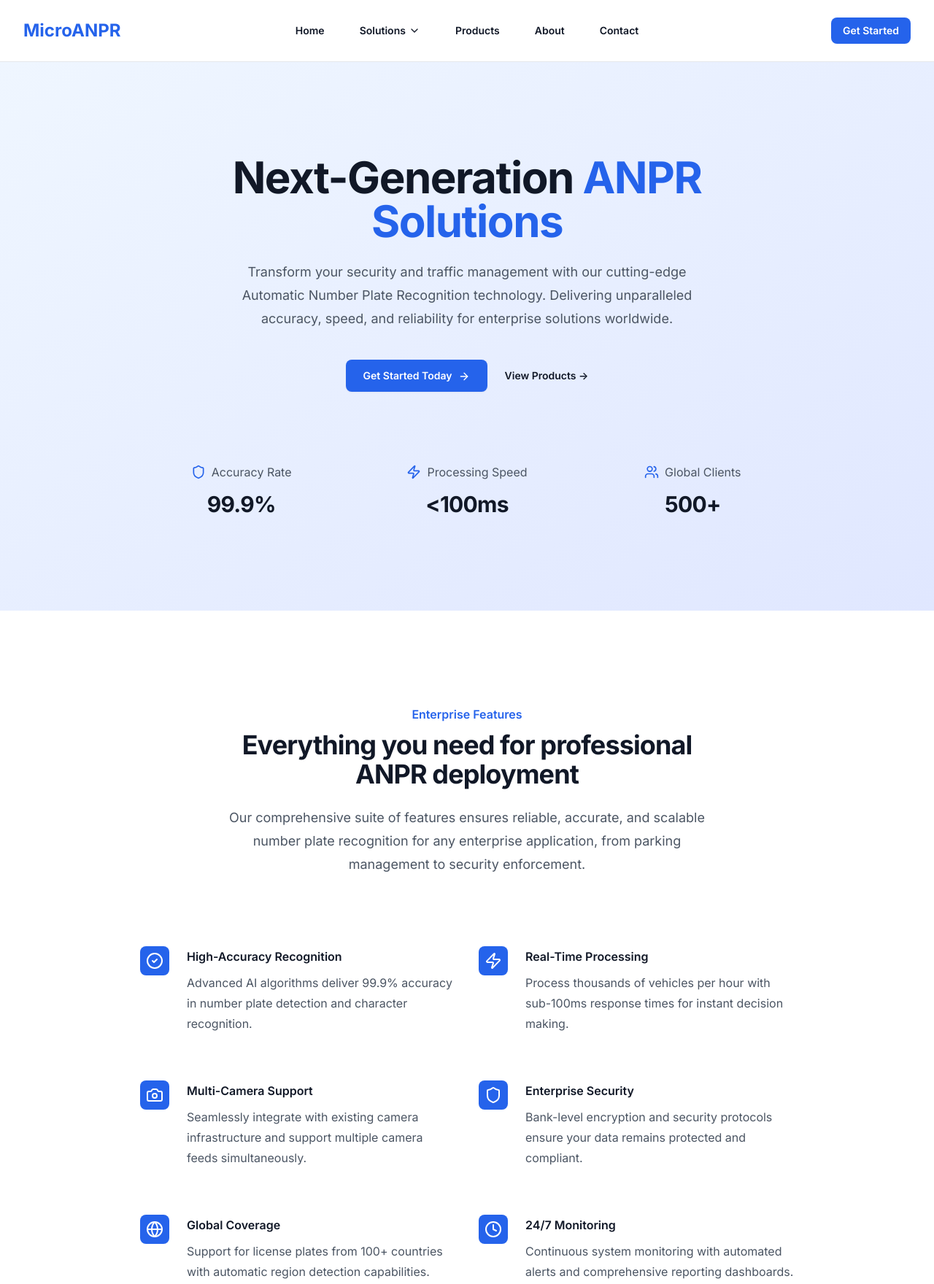
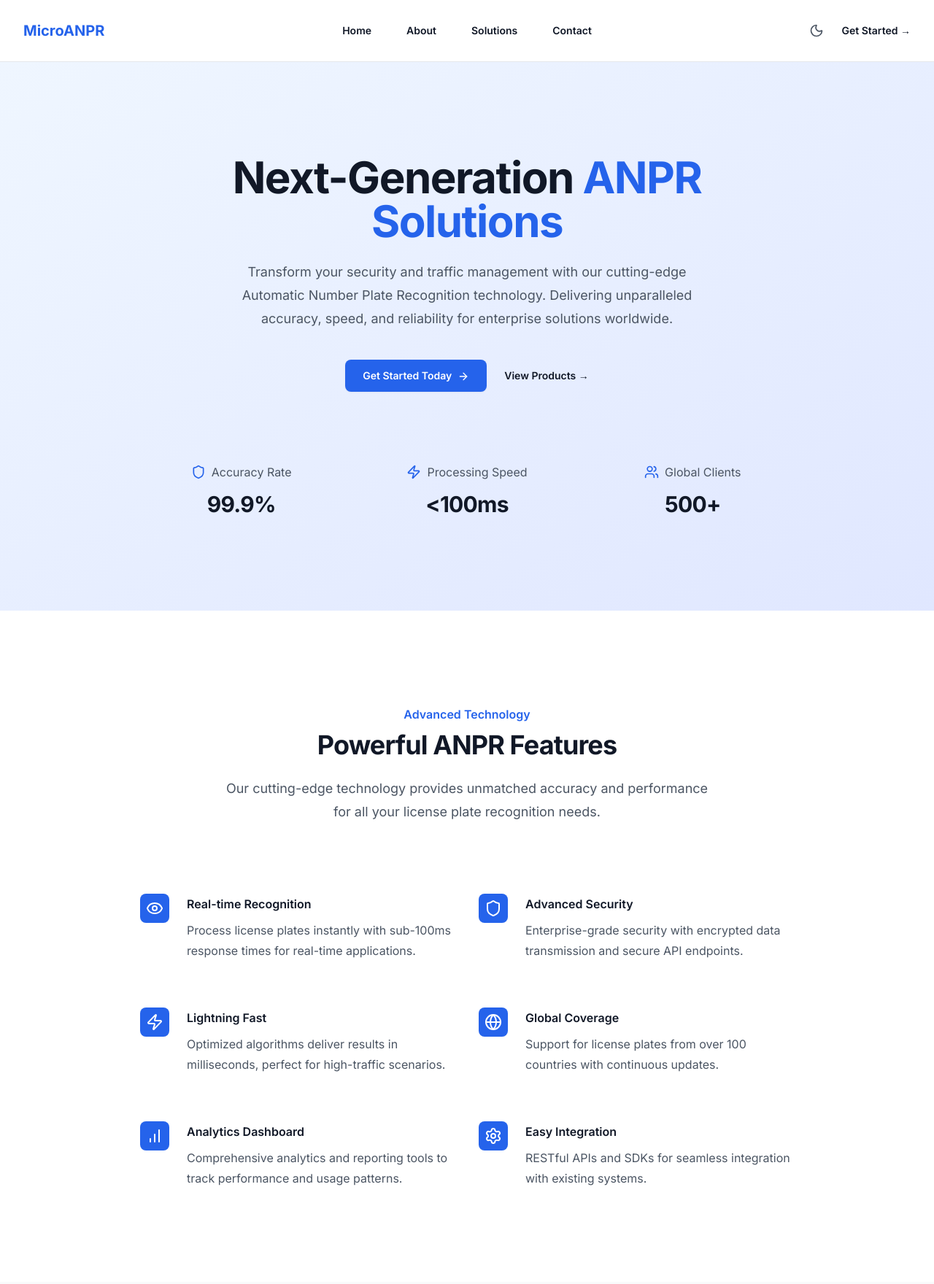
Before and after one commit to micrometre/microanpr-site, an Astro site: page / in a window 1280 px wide. Shown: the top 1760 px of the page at 73% size. Built offline with nearby package versions, Linux system fonts and the light colour scheme; Astro itself is replaced by a stand-in of ours.

Commit message:
sorted darkmode

```diff
--- a/src/components/Features.jsx
+++ b/src/components/Features.jsx
@@ -1,97 +1,90 @@
-import {
-  Camera,
-  Shield,
-  Zap,
-  Globe,
-  Settings,
-  Database,
-  Clock,
-  CheckCircle2
-} from 'lucide-react'
+import { Eye, Shield, Zap, Globe, BarChart, Settings } from 'lucide-react'
 import { motion } from 'framer-motion'
 
 const features = [
   {
-    name: 'High-Accuracy Recognition',
-    description: 'Advanced AI algorithms deliver 99.9% accuracy in number plate detection and character recognition.',
-    icon: CheckCircle2,
+    name: 'Real-time Recognition',
+    description: 'Process license plates instantly with sub-100ms response times for real-time applications.',
+    icon: Eye,
   },
   {
-    name: 'Real-Time Processing',
-    description: 'Process thousands of vehicles per hour with sub-100ms response times for instant decision making.',
+    name: 'Advanced Security',
+    description: 'Enterprise-grade security with encrypted data transmission and secure API endpoints.',
+    icon: Shield,
+  },
+  {
+    name: 'Lightning Fast',
+    description: 'Optimized algorithms deliver results in milliseconds, perfect for high-traffic scenarios.',
     icon: Zap,
   },
   {
-    name: 'Multi-Camera Support',
-    description: 'Seamlessly integrate with existing camera infrastructure and support multiple camera feeds simultaneously.',
-    icon: Camera,
-  },
-  {
-    name: 'Enterprise Security',
-    description: 'Bank-level encryption and security protocols ensure your data remains protected and compliant.',
-    icon: Shield,
-  },
-  {
     name: 'Global Coverage',
-    description: 'Support for license plates from 100+ countries with automatic region detection capabilities.',
+    description: 'Support for license plates from over 100 countries with continuous updates.',
     icon: Globe,
   },
   {
-    name: '24/7 Monitoring',
-    description: 'Continuous system monitoring with automated alerts and comprehensive reporting dashboards.',
-    icon: Clock,
+    name: 'Analytics Dashboard',
+    description: 'Comprehensive analytics and reporting tools to track performance and usage patterns.',
+    icon: BarChart,
   },
   {
     name: 'Easy Integration',
-    description: 'RESTful APIs and SDKs make integration with existing systems quick and straightforward.',
+    description: 'RESTful APIs and SDKs for seamless integration with existing systems.',
     icon: Settings,
-  },
-  {
-    name: 'Scalable Database',
-    description: 'Cloud-native architecture scales automatically to handle millions of plate recognition events.',
-    icon: Database,
   },
 ]
 
 export default function Features() {
   return (
-    <section className="py-24 sm:py-32 bg-white">
+    <section className="py-24 sm:py-32 bg-white dark:bg-gray-900">
       <div className="mx-auto max-w-7xl px-6 lg:px-8">
-        <motion.div
-          initial={{ opacity: 0, y: 30 }}
-          whileInView={{ opacity: 1, y: 0 }}
-          transition={{ duration: 0.8 }}
-          viewport={{ once: true }}
-          className="mx-auto max-w-2xl lg:text-center"
-        >
-          <h2 className="text-base font-semibold leading-7 text-blue-600">Enterprise Features</h2>
-          <p className="mt-2 text-3xl font-bold tracking-tight text-gray-900 sm:text-4xl">
-            Everything you need for professional ANPR deployment
-          </p>
-          <p className="mt-6 text-lg leading-8 text-gray-600">
-            Our comprehensive suite of features ensures reliable, accurate, and scalable number plate recognition
-            for any enterprise application, from parking management to security enforcement.
-          </p>
-        </motion.div>
-
+        <div className="mx-auto max-w-2xl text-center">
+          <motion.h2
+            initial={{ opacity: 0, y: 20 }}
+            whileInView={{ opacity: 1, y: 0 }}
+            transition={{ duration: 0.6 }}
+            viewport={{ once: true }}
+            className="text-base font-semibold leading-7 text-primary-600 dark:text-primary-400"
+          >
+            Advanced Technology
+          </motion.h2>
+          <motion.p
+            initial={{ opacity: 0, y: 20 }}
+            whileInView={{ opacity: 1, y: 0 }}
+            transition={{ duration: 0.6, delay: 0.1 }}
+            viewport={{ once: true }}
+            className="mt-2 text-3xl font-bold tracking-tight text-gray-900 dark:text-white sm:text-4xl"
+          >
+            Powerful ANPR Features
+          </motion.p>
+          <motion.p
+            initial={{ opacity: 0, y: 20 }}
+            whileInView={{ opacity: 1, y: 0 }}
+            transition={{ duration: 0.6, delay: 0.2 }}
+            viewport={{ once: true }}
+            className="mt-6 text-lg leading-8 text-gray-600 dark:text-gray-300"
+          >
+            Our cutting-edge technology provides unmatched accuracy and performance for all your license plate recognition needs.
+          </motion.p>
+        </div>
         <div className="mx-auto mt-16 max-w-2xl sm:mt-20 lg:mt-24 lg:max-w-4xl">
           <dl className="grid max-w-xl grid-cols-1 gap-x-8 gap-y-10 lg:max-w-none lg:grid-cols-2 lg:gap-y-16">
             {features.map((feature, index) => (
               <motion.div
                 key={feature.name}
-                initial={{ opacity: 0, y: 30 }}
+                initial={{ opacity: 0, y: 20 }}
                 whileInView={{ opacity: 1, y: 0 }}
-                transition={{ duration: 0.8, delay: index * 0.1 }}
+                transition={{ duration: 0.6, delay: index * 0.1 }}
                 viewport={{ once: true }}
                 className="relative pl-16"
               >
-                <dt className="text-base font-semibold leading-7 text-gray-900">
-                  <div className="absolute left-0 top-0 flex h-10 w-10 items-center justify-center rounded-lg bg-blue-600">
+                <dt className="text-base font-semibold leading-7 text-gray-900 dark:text-white">
+                  <div className="absolute left-0 top-0 flex h-10 w-10 items-center justify-center rounded-lg bg-primary-600 dark:bg-primary-500">
                     <feature.icon className="h-6 w-6 text-white" aria-hidden="true" />
                   </div>
                   {feature.name}
                 </dt>
-                <dd className="mt-2 text-base leading-7 text-gray-600">{feature.description}</dd>
+                <dd className="mt-2 text-base leading-7 text-gray-600 dark:text-gray-300">{feature.description}</dd>
               </motion.div>
             ))}
           </dl>
--- a/src/components/Header.jsx
+++ b/src/components/Header.jsx
@@ -1,21 +1,12 @@
 import { useState } from 'react'
-import { Menu, X, ChevronDown } from 'lucide-react'
+import { Menu, X } from 'lucide-react'
+import ThemeToggle from './ThemeToggle'
 import { motion, AnimatePresence } from 'framer-motion'
 
 const navigation = [
   { name: 'Home', href: '/' },
-  {
-    name: 'Solutions',
-    href: '#',
-    submenu: [
-      { name: 'Traffic Management', href: '/solutions/traffic' },
-      { name: 'Security & Access', href: '/solutions/security' },
-      { name: 'Smart Parking', href: '/solutions/parking' },
-      { name: 'Law Enforcement', href: '/solutions/law-enforcement' },
-    ]
-  },
-  { name: 'Products', href: '/products' },
   { name: 'About', href: '/about' },
+  { name: 'Solutions', href: '#solutions' },
   { name: 'Contact', href: '/contact' },
 ]
 
@@ -23,89 +14,59 @@ export default function Header() {
   const [mobileMenuOpen, setMobileMenuOpen] = useState(false)
 
   return (
-    <header className="sticky top-0 z-50 bg-white/95 backdrop-blur-sm border-b border-gray-200">
-      <nav className="mx-auto flex max-w-7xl items-center justify-between p-6 lg:px-8">
+    <header className="bg-white/80 dark:bg-gray-900/80 backdrop-blur-sm border-b border-gray-200 dark:border-gray-800 sticky top-0 z-50">
+      <nav className="mx-auto flex max-w-7xl items-center justify-between p-6 lg:px-8" aria-label="Global">
         <div className="flex lg:flex-1">
           <a href="/" className="-m-1.5 p-1.5">
-            <span className="text-2xl font-bold text-blue-600">MicroANPR</span>
+            <span className="text-xl font-bold text-primary-600 dark:text-primary-400">MicroANPR</span>
           </a>
         </div>
-
         <div className="flex lg:hidden">
-          {!mobileMenuOpen && (
+          <ThemeToggle />
           <button
             type="button"
-              className="-m-2.5 inline-flex items-center justify-center rounded-md p-2.5 text-gray-700"
+            className="-m-2.5 inline-flex items-center justify-center rounded-md p-2.5 text-gray-700 dark:text-gray-300 ml-2"
             onClick={() => setMobileMenuOpen(true)}
           >
             <span className="sr-only">Open main menu</span>
             <Menu className="h-6 w-6" aria-hidden="true" />
           </button>
-          )}
         </div>
-
         <div className="hidden lg:flex lg:gap-x-12">
           {navigation.map((item) => (
-            <div key={item.name} className="relative group">
             <a
+              key={item.name}
               href={item.href}
-                className="flex items-center gap-x-1 text-sm font-semibold leading-6 text-gray-900 hover:text-blue-600 transition-colors"
+              className="text-sm font-semibold leading-6 text-gray-900 dark:text-gray-100 hover:text-primary-600 dark:hover:text-primary-400 transition-colors"
             >
               {item.name}
-                {item.submenu && (
-                  <ChevronDown className="h-4 w-4 group-hover:rotate-180 transition-transform" />
-                )}
             </a>
-
-              {item.submenu && (
-                <div className="absolute left-1/2 z-10 mt-5 flex w-screen max-w-max -translate-x-1/2 px-4 opacity-0 invisible group-hover:opacity-100 group-hover:visible transition-all duration-200">
-                  <div className="w-screen max-w-md flex-auto overflow-hidden rounded-3xl bg-white text-sm leading-6 shadow-lg ring-1 ring-gray-900/5">
-                    <div className="p-4">
-                      {item.submenu.map((subitem) => (
-                        <div key={subitem.name} className="group relative flex gap-x-6 rounded-lg p-4 hover:bg-gray-50">
-                          <div className="mt-1 flex h-11 w-11 flex-none items-center justify-center rounded-lg bg-gray-50 group-hover:bg-white">
-                            <div className="h-6 w-6 text-gray-600 group-hover:text-blue-600" />
-                          </div>
-                          <div>
-                            <a href={subitem.href} className="font-semibold text-gray-900">
-                              {subitem.name}
-                              <span className="absolute inset-0" />
-                            </a>
-                            <p className="mt-1 text-gray-600">Advanced {subitem.name.toLowerCase()} solutions</p>
-                          </div>
-                        </div>
           ))}
         </div>
-                  </div>
-                </div>
-              )}
-            </div>
-          ))}
-        </div>
-
-        <div className="hidden lg:flex lg:flex-1 lg:justify-end">
+        <div className="hidden lg:flex lg:flex-1 lg:justify-end lg:items-center lg:gap-x-4">
+          <ThemeToggle />
           <a
             href="/contact"
-            className="bg-blue-600 px-4 py-2 text-sm font-semibold text-white rounded-lg hover:bg-blue-700 transition-colors"
+            className="text-sm font-semibold leading-6 text-gray-900 dark:text-gray-100 hover:text-primary-600 dark:hover:text-primary-400 transition-colors"
           >
-            Get Started
+            Get Started <span aria-hidden="true">&rarr;</span>
           </a>
         </div>
       </nav>
 
-      {/* Mobile menu */}
+
       <AnimatePresence>
         {mobileMenuOpen && (
           <motion.div
             initial={{ opacity: 0, x: '100%' }}
             animate={{ opacity: 1, x: 0 }}
             exit={{ opacity: 0, x: '100%' }}
-            className="lg:hidden inset-y-0 right-0 z-50 w-full overflow-y-auto bg-white px-6 py-6 sm:max-w-sm sm:ring-1 sm:ring-gray-900/10"
+            className="bg-white/80 dark:bg-gray-900/80 backdrop-blur-sm border-b border-gray-200 dark:border-gray-800 s lg:hidden  inset-y-0 right-0 z-50 w-full overflow-y-auto  px-6 py-6 sm:max-w-sm sm:ring-1 sm:ring-gray-900/10"
           >
             <div className="flex items-center justify-between">
               <button
                 type="button"
-                className="-m-2.5 rounded-md p-2.5 text-gray-700"
+                className="-m-2.5 rounded-md p-2.5  text-sm font-semibold leading-6 text-gray-900 dark:text-gray-100 hover:text-primary-600 dark:hover:text-primary-400 transition-colors"
                 onClick={() => setMobileMenuOpen(false)}
               >
                 <span className="sr-only">Close menu</span>
@@ -119,7 +80,7 @@ export default function Header() {
                     <a
                       key={item.name}
                       href={item.href}
-                      className="-mx-3 block rounded-lg px-3 py-2 text-base font-semibold leading-7 text-gray-900 hover:bg-gray-50"
+                      className="-mx-3 block rounded-lg px-3 py-2 hover:bg-gray-50 text-sm font-semibold leading-6 text-gray-900 dark:text-gray-100 hover:text-primary-600 dark:hover:text-primary-400 transition-colors"
                       onClick={() => setMobileMenuOpen(false)}
                     >
                       {item.name}
@@ -127,6 +88,13 @@ export default function Header() {
                   ))}
                 </div>
                 <div className="py-6">
+                  <a
+                    href="/contact"
+                    className="bg-blue-600 px-4 py-2 text-sm font-semibold text-white rounded-lg hover:bg-blue-700 transition-colors block text-center"
+                    onClick={() => setMobileMenuOpen(false)}
+                  >
+                    Get Started
+                  </a>
                 </div>
               </div>
             </div>
--- a/src/components/Hero.jsx
+++ b/src/components/Hero.jsx
@@ -9,7 +9,7 @@ const stats = [
 
 export default function Hero() {
   return (
-    <section className="relative overflow-hidden bg-gradient-to-br from-blue-50 to-indigo-100">
+    <section className="relative overflow-hidden bg-gradient-to-br from-blue-50 to-indigo-100 dark:from-gray-900 dark:to-gray-800">
       <div className="mx-auto max-w-7xl px-6 py-24 sm:py-32 lg:px-8">
         <motion.div
           initial={{ opacity: 0, y: 20 }}
@@ -21,17 +21,17 @@ export default function Hero() {
             initial={{ opacity: 0, y: 15 }}
             animate={{ opacity: 1, y: 0 }}
             transition={{ duration: 0.3, delay: 0.1, ease: "easeOut" }}
-            className="text-4xl font-bold tracking-tight text-gray-900 sm:text-6xl"
+            className="text-4xl font-bold tracking-tight text-gray-900 dark:text-white sm:text-6xl"
           >
             Next-Generation
-            <span className="text-blue-600"> ANPR Solutions</span>
+            <span className="text-primary-600 dark:text-primary-400"> ANPR Solutions</span>
           </motion.h1>
 
           <motion.p
             initial={{ opacity: 0, y: 15 }}
             animate={{ opacity: 1, y: 0 }}
             transition={{ duration: 0.3, delay: 0.15, ease: "easeOut" }}
-            className="mt-6 text-lg leading-8 text-gray-600"
+            className="mt-6 text-lg leading-8 text-gray-600 dark:text-gray-300"
           >
             Transform your security and traffic management with our cutting-edge Automatic Number Plate Recognition technology.
             Delivering unparalleled accuracy, speed, and reliability for enterprise solutions worldwide.
@@ -45,14 +45,14 @@ export default function Hero() {
           >
             <a
               href="/contact"
-              className="group rounded-lg bg-blue-600 px-6 py-3 text-sm font-semibold text-white shadow-sm hover:bg-blue-700 focus-visible:outline-2 focus-visible:outline-offset-2 focus-visible:outline-blue-600 transition-all"
+              className="group rounded-lg bg-primary-600 px-6 py-3 text-sm font-semibold text-white shadow-sm hover:bg-primary-700 focus-visible:outline-2 focus-visible:outline-offset-2 focus-visible:outline-primary-600 transition-all"
             >
               Get Started Today
               <ArrowRight className="ml-2 h-4 w-4 inline group-hover:translate-x-1 transition-transform" />
             </a>
             <a
               href="/products"
-              className="text-sm font-semibold leading-6 text-gray-900 hover:text-blue-600 transition-colors"
+              className="text-sm font-semibold leading-6 text-gray-900 dark:text-gray-100 hover:text-primary-600 dark:hover:text-primary-400 transition-colors"
             >
               View Products <span aria-hidden="true">→</span>
             </a>
@@ -75,11 +75,11 @@ export default function Hero() {
                 transition={{ duration: 0.3, delay: 0.35 + index * 0.05, ease: "easeOut" }}
                 className="relative flex flex-col gap-y-3 text-center"
               >
-                <dt className="text-base leading-7 text-gray-600 flex items-center justify-center gap-x-2">
-                  <stat.icon className="h-5 w-5 text-blue-600" />
+                <dt className="text-base leading-7 text-gray-600 dark:text-gray-300 flex items-center justify-center gap-x-2">
+                  <stat.icon className="h-5 w-5 text-primary-600 dark:text-primary-400" />
                   {stat.name}
                 </dt>
-                <dd className="text-3xl font-bold leading-9 tracking-tight text-gray-900">
+                <dd className="text-3xl font-bold leading-9 tracking-tight text-gray-900 dark:text-white">
                   {stat.value}
                 </dd>
               </motion.div>
@@ -90,7 +90,7 @@ export default function Hero() {
         {/* Background decoration */}
         <div className="absolute inset-x-0 top-[calc(100%-13rem)] -z-10 transform-gpu overflow-hidden blur-3xl sm:top-[calc(100%-30rem)]">
           <div
-            className="relative left-[calc(50%+3rem)] aspect-[1155/678] w-[36.125rem] -translate-x-1/2 bg-gradient-to-tr from-[#ff80b5] to-[#9089fc] opacity-30 sm:left-[calc(50%+36rem)] sm:w-[72.1875rem]"
+            className="relative left-[calc(50%+3rem)] aspect-[1155/678] w-[36.125rem] -translate-x-1/2 bg-gradient-to-tr from-[#ff80b5] to-[#9089fc] opacity-30 dark:opacity-20 sm:left-[calc(50%+36rem)] sm:w-[72.1875rem]"
             style={{
               clipPath:
                 'polygon(74.1% 44.1%, 100% 61.6%, 97.5% 26.9%, 85.5% 0.1%, 80.7% 2%, 72.5% 32.5%, 60.2% 62.4%, 52.4% 68.1%, 47.5% 58.3%, 45.2% 34.5%, 27.5% 76.7%, 0.1% 64.9%, 17.9% 100%, 27.6% 76.8%, 76.1% 97.7%, 74.1% 44.1%)',
--- /dev/null
+++ b/src/components/ThemeToggle.jsx
@@ -0,0 +1,47 @@
+import { Moon, Sun } from 'lucide-react';
+import { useState, useEffect } from 'react';
+
+export default function ThemeToggle() {
+  const [isDark, setIsDark] = useState(false);
+
+  useEffect(() => {
+    // Check if user has a saved theme preference
+    const savedTheme = localStorage.getItem('theme');
+    const prefersDark = window.matchMedia('(prefers-color-scheme: dark)').matches;
+
+    if (savedTheme === 'dark' || (!savedTheme && prefersDark)) {
+      setIsDark(true);
+      document.documentElement.classList.add('dark');
+    } else {
+      setIsDark(false);
+      document.documentElement.classList.remove('dark');
+    }
+  }, []);
+
+  const toggleTheme = () => {
+    const newTheme = !isDark;
+    setIsDark(newTheme);
+
+    if (newTheme) {
+      document.documentElement.classList.add('dark');
+      localStorage.setItem('theme', 'dark');
+    } else {
+      document.documentElement.classList.remove('dark');
+      localStorage.setItem('theme', 'light');
+    }
+  };
+
+  return (
+    <button
+      onClick={toggleTheme}
+      className="inline-flex items-center justify-center rounded-lg p-2 text-gray-600 hover:text-gray-900 hover:bg-gray-100 dark:text-gray-300 dark:hover:text-white dark:hover:bg-gray-800 transition-colors"
+      aria-label={isDark ? 'Switch to light mode' : 'Switch to dark mode'}
+    >
+      {isDark ? (
+        <Sun className="h-5 w-5" />
+      ) : (
+        <Moon className="h-5 w-5" />
+      )}
+    </button>
+  );
+}
--- a/src/layouts/Layout.astro
+++ b/src/layouts/Layout.astro
@@ -6,31 +6,35 @@ export interface Props {
   description?: string;
 }
 
-const { title, description = "Leading provider of cutting-edge ANPR technology for traffic management, and smart city solutions." } = Astro.props;
+const { title, description = "Transform your security and traffic management with our cutting-edge Automatic Number Plate Recognition technology." } = Astro.props;
 ---
 
 <!doctype html>
-<html lang="en" class="scroll-smooth">
+<html lang="en">
   <head>
     <meta charset="UTF-8" />
     <meta name="description" content={description} />
     <meta name="viewport" content="width=device-width, initial-scale=1.0" />
-    <meta name="keywords" content="ANPR, automatic number plate recognition, enterprise security, traffic management, smart cities" />
-    <meta name="author" content="MicroANPR" />
+    <link rel="icon" type="image/svg+xml" href="/favicon.svg" />
+    <link rel="preconnect" href="https://fonts.googleapis.com">
+    <link rel="preconnect" href="https://fonts.gstatic.com" crossorigin>
+    <link href="https://fonts.googleapis.com/css2?family=Inter:wght@100;200;300;400;500;600;700;800;900&display=swap" rel="stylesheet">
+    <title>{title}</title>
 
-    <!-- Open Graph -->
-    <meta property="og:title" content="MicroANPR - Enterprise ANPR Solutions" />
-    <meta property="og:description" content="Leading provider of cutting-edge ANPR technology as a service for security, traffic management, and smart city solutions." />
-    <meta property="og:type" content="website" />
+    <!-- Dark mode initialization script -->
+    <script is:inline>
+      // Prevent FOUC (Flash of Unstyled Content)
+      (function() {
+        const savedTheme = localStorage.getItem('theme');
+        const prefersDark = window.matchMedia('(prefers-color-scheme: dark)').matches;
 
-    <link rel="icon" type="image/svg+xml" href="/favicon.svg" />
-    <link rel="preconnect" href="https://fonts.googleapis.com" />
-    <link rel="preconnect" href="https://fonts.gstatic.com" crossorigin />
-    <link href="https://fonts.googleapis.com/css2?family=Inter:opsz,wght@14..32,100..900&display=swap" rel="stylesheet" />
-
-    <title>{title}</title>
+        if (savedTheme === 'dark' || (!savedTheme && prefersDark)) {
+          document.documentElement.classList.add('dark');
+        }
+      })();
+    </script>
   </head>
-  <body class="font-sans antialiased">
+  <body class="bg-white dark:bg-gray-900 text-gray-900 dark:text-gray-100 transition-colors">
     <slot />
   </body>
 </html>
--- a/tailwind.config.mjs
+++ b/tailwind.config.mjs
@@ -1,11 +1,27 @@
 /** @type {import('tailwindcss').Config} */
 export default {
   content: ['./src/**/*.{astro,html,js,jsx,md,mdx,svelte,ts,tsx,vue}'],
+  darkMode: 'class',
   theme: {
     extend: {
       fontFamily: {
         sans: ['Inter', 'system-ui', 'sans-serif'],
       },
+      colors: {
+        primary: {
+          50: '#eff6ff',
+          100: '#dbeafe',
+          200: '#bfdbfe',
+          300: '#93c5fd',
+          400: '#60a5fa',
+          500: '#3b82f6',
+          600: '#2563eb',
+          700: '#1d4ed8',
+          800: '#1e40af',
+          900: '#1e3a8a',
+          950: '#172554',
+        },
+      },
     },
   },
   plugins: [],
```
Also changed, not shown: src/components/CTA.jsx (+6 -6 lines), src/components/Solutions.jsx (+11 -11 lines). Lines whose indentation alone changed are shown as unchanged.
